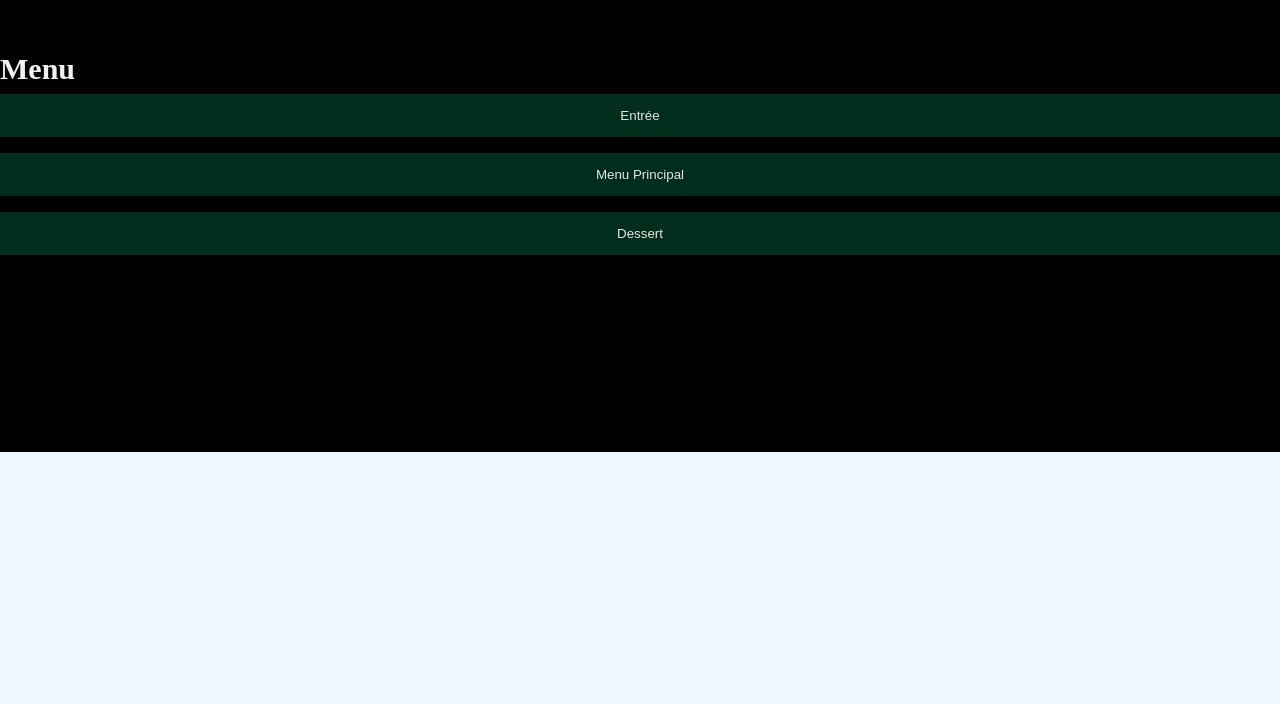
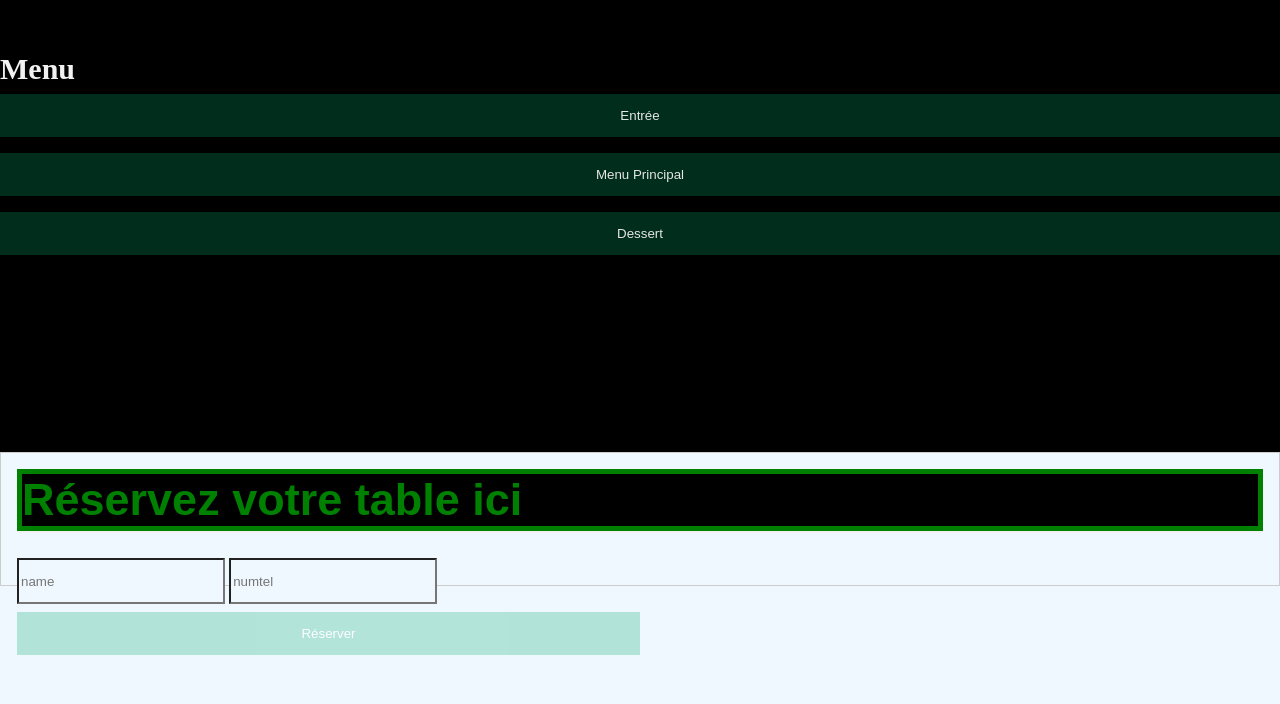
Before and after one commit to AymenNF/Restaurant-project, a website: page index.html in a window 1280 px wide. Shown: the part 778-1482 px from the top of the page. Before the commit the page ends 1230 px from the top, so only its background shows below. Drawn offline with Linux system fonts and the light colour scheme.

Commit message:
Update index.html

```diff
--- a/index.html
+++ b/index.html
@@ -114,7 +114,25 @@
 
 </div>
 
+<section id="Reservation" >
+    <form action="/insert" method="POST"style="border:1px solid #ccc">
+        <div class="container">
+          <h1>Réservez votre table ici</h1>
 
+          <hr>
+
+          <input type="text" name="name" placeholder="name" style="width: 200px; height: 40px;">
+          <input type="number" name="numtel" placeholder="numtel" style="width: 200px; height: 40px;">
+
+
+
+          <div class="clearfix">
+            <button type="submit" class="signupbtn">Réserver</button>
+          </div>
+        </div>
+
+      </form>
+</section>
 
 
 
```
